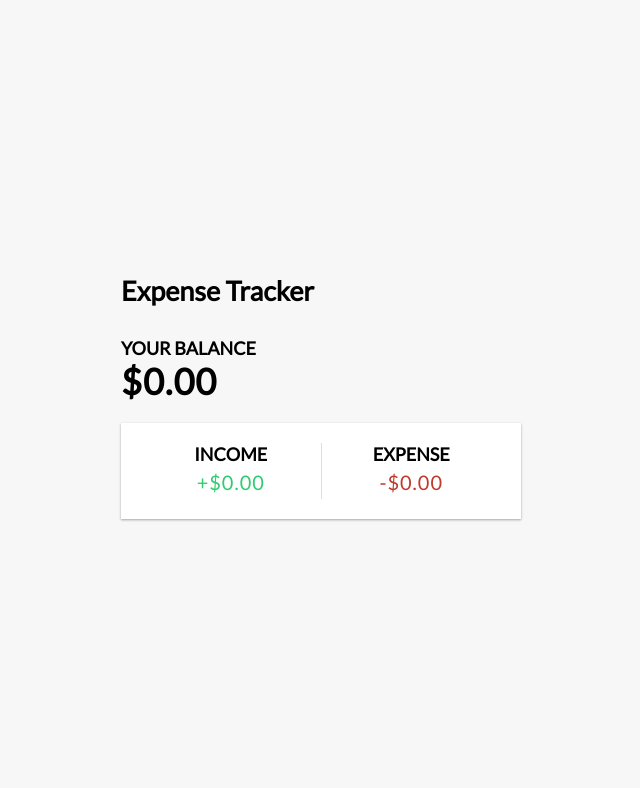
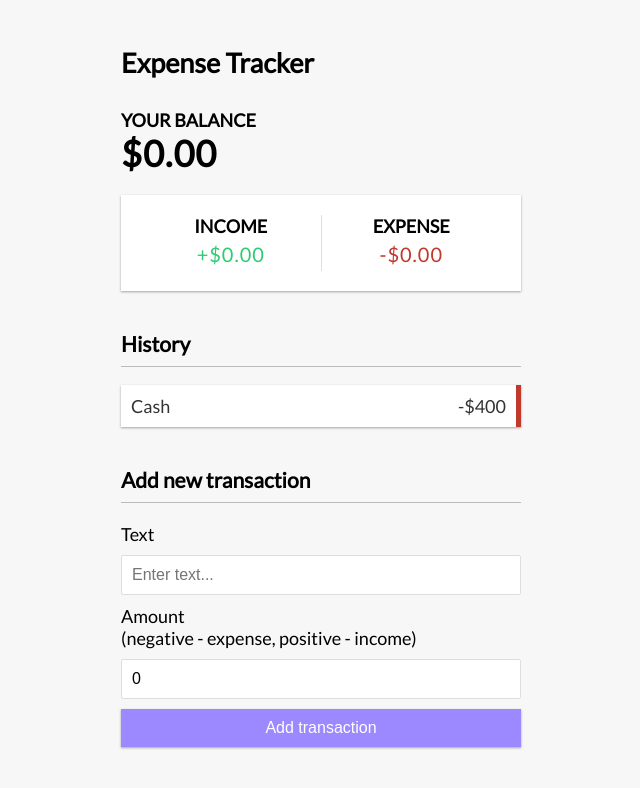
Before and after one commit to wlanHan/Expense-tracker, a React (Vite) app in the folder Expense tracker/: page / in a window 1280 px wide. Shown: the top 788 px of the page, without its empty margins (319-959 px from the left). Built offline with nearby package versions, Linux system fonts and the light colour scheme.

Commit message:
Transaction +

```diff
--- a/Expense tracker/src/App.jsx
+++ b/Expense tracker/src/App.jsx
@@ -3,7 +3,8 @@
 import Header from './Components/Header'
 import Balance from './Components/Balance'
 import IncomeExpenses from './Components/IncomeExpenses'
-
+import TransactionList from './Components/TransactionList'
+import AddTransaction from './Components/AddTransaction'
 
 const App = () => {
   return (
@@ -12,6 +13,8 @@
       <div className="container">
         <Balance />
         <IncomeExpenses />
+        <TransactionList />
+        <AddTransaction />
       </div>
     </div>
   )
--- /dev/null
+++ b/Expense tracker/src/Components/AddTransaction.jsx
@@ -0,0 +1,29 @@
+import React, { useState } from 'react'
+
+const AddTransaction = () => {
+
+    const [text, setText] = useState('');
+    const [amount, setAmount] = useState(0);
+
+    return (
+        <div>
+            <h3>Add new transaction</h3>
+            <form >
+                <div className="form-control">
+                    <label htmlFor="text">Text</label>
+                    <input type="text" value={text} onChange={(e) => setText(e.target.value)} placeholder="Enter text..." />
+                </div>
+                <div className="form-control">
+                    <label htmlFor="amount"
+                    >Amount <br />
+                        (negative - expense, positive - income)</label
+                    >
+                    <input type="number" value={amount} onChange={(e) => setAmount(e.target.value)} placeholder="Enter amount..." />
+                </div>
+                <button className="btn">Add transaction</button>
+            </form>
+        </div>
+    )
+}
+
+export default AddTransaction
--- a/Expense tracker/src/Components/IncomeExpenses.jsx
+++ b/Expense tracker/src/Components/IncomeExpenses.jsx
@@ -2,14 +2,14 @@
 
 const IncomeExpenses = () => {
     return (
-        <div class="inc-exp-container">
+        <div className="inc-exp-container">
             <div>
                 <h4>Income</h4>
-                <p id="money-plus" class="money plus">+$0.00</p>
+                <p className="money plus">+$0.00</p>
             </div>
             <div>
                 <h4>Expense</h4>
-                <p id="money-minus" class="money minus">-$0.00</p>
+                <p className="money minus">-$0.00</p>
             </div>
         </div>
     )
--- /dev/null
+++ b/Expense tracker/src/Components/TransactionList.jsx
@@ -0,0 +1,16 @@
+import React from 'react'
+
+const TransactionList = () => {
+    return (
+        <div>
+            <h3>History</h3>
+            <ul className="list">
+                <li className="minus">
+                    Cash <span>-$400</span><button className="delete-btn">x</button>
+                </li>
+            </ul>
+        </div>
+    )
+}
+
+export default TransactionList
```
